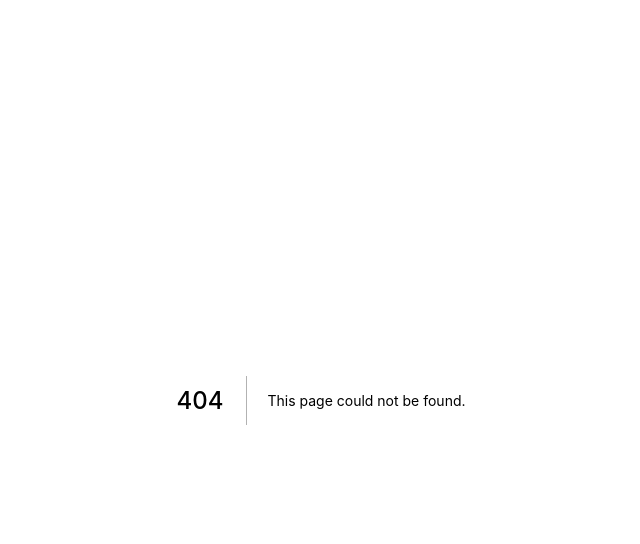
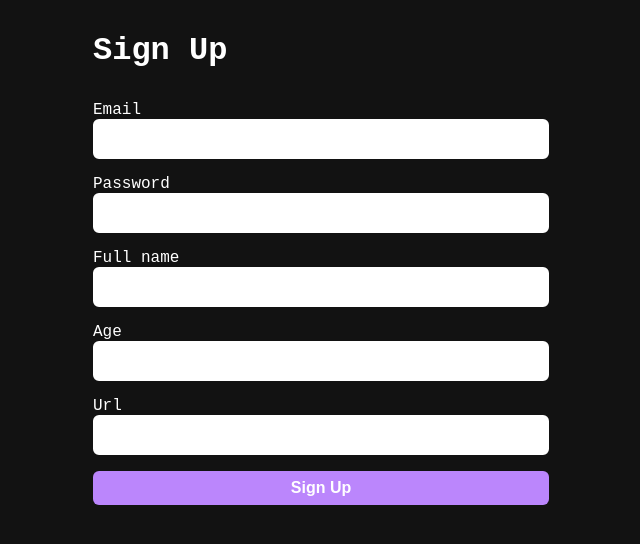
Before and after one commit to glaucioripol/graphql-login-next-js, a Next.js app: page /signup in a window 1280 px wide. Before the commit this address had no page. Shown: the top 544 px of the page, without its empty margins (319-959 px from the left). Built offline with nearby package versions, Linux system fonts and the light colour scheme.

Commit message:
feat: done register with redirect to profile screen

```diff
--- a/pages/_middleware.ts
+++ b/pages/_middleware.ts
@@ -4,7 +4,7 @@ export function middleware(req: NextRequest) {
   const url = req.nextUrl.clone();
   const isAuthenticated = req.cookies["auth-token"];
 
-  const unauthenticatedRoutes = ["/"];
+  const unauthenticatedRoutes = ["/", "/signup"];
 
   if (isAuthenticated && unauthenticatedRoutes.includes(url.pathname)) {
     console.log("isAuthenticated", isAuthenticated);
--- a/pages/api/graphql.ts
+++ b/pages/api/graphql.ts
@@ -12,7 +12,8 @@ const apolloServer = new ApolloServer({
   resolvers,
   plugins: [ApolloServerPluginLandingPageGraphQLPlayground],
   context: ({ req }: contextParameters) => {
-    const auth = req.headers.authorization || "";
+    const auth = req.cookies["auth-token"];
+
     return { auth };
   },
 });
--- /dev/null
+++ b/pages/signup.tsx
@@ -0,0 +1,150 @@
+import { useMutation } from "@apollo/client";
+import { FormEvent, useCallback, useState, useEffect } from "react";
+import { useRouter } from "next/router";
+import Cookies from "js-cookie";
+
+import { mutations } from "client/graphql";
+import { SignUpData } from "shared/types";
+
+export default function SignUp() {
+  const router = useRouter();
+
+  const [executeMutation, { data, loading, error }] = useMutation<SignUpData>(
+    mutations.CREATE_USER
+  );
+
+  const [signUpData, setSignUpData] = useState({
+    email: "",
+    password: "",
+    full_name: "",
+    age: "",
+    image_url: "",
+  });
+
+  const handleChange = useCallback(
+    (event: FormEvent<HTMLInputElement>) => {
+      const { name, value } = event.currentTarget;
+
+      const isAge = name === "age";
+
+      const regexToGetJustLetter = /[aA-zZ]/gi;
+      const formattedValue = isAge
+        ? value.replace(regexToGetJustLetter, "")
+        : value;
+
+      setSignUpData((previousData) => ({
+        ...previousData,
+        [name]: formattedValue,
+      }));
+    },
+    [setSignUpData]
+  );
+
+  const handleSubmit = useCallback(
+    (e: FormEvent<HTMLFormElement>) => {
+      e.preventDefault();
+
+      const variables = { input: signUpData };
+      executeMutation({ variables });
+    },
+    [signUpData, executeMutation]
+  );
+
+  const redirectToLoggedAreaAfterLogin = useCallback(() => {
+    const userIsLogged = data && data.createUser?.authToken;
+
+    if (userIsLogged) {
+      Cookies.set("auth-token", userIsLogged, {
+        expires: 1,
+        sameSite: "strict",
+      });
+
+      router.push("/authenticated/profile");
+    }
+  }, [data, router]);
+
+  useEffect(redirectToLoggedAreaAfterLogin, [redirectToLoggedAreaAfterLogin]);
+
+  if (error) {
+    const [currentError] = error.graphQLErrors;
+
+    return <div>Error: {currentError.message || "failed signUp"}</div>;
+  }
+
+  return (
+    <main className="container">
+      <h1>Sign Up</h1>
+
+      <form className="form" onSubmit={handleSubmit}>
+        <label htmlFor="email">Email</label>
+
+        <input
+          className="input"
+          type="email"
+          name="email"
+          id="email"
+          minLength={6}
+          maxLength={255}
+          onChange={handleChange}
+          value={signUpData.email}
+          disabled={loading}
+        />
+
+        <label htmlFor="password">Password</label>
+        <input
+          className="input"
+          type="password"
+          name="password"
+          id="password"
+          minLength={8}
+          maxLength={128}
+          onChange={handleChange}
+          value={signUpData.password}
+          disabled={loading}
+        />
+
+        <label htmlFor="full_name">Full name</label>
+        <input
+          className="input"
+          type="text"
+          name="full_name"
+          id="full_name"
+          minLength={2}
+          maxLength={255}
+          onChange={handleChange}
+          value={signUpData.full_name}
+          disabled={loading}
+        />
+
+        <label htmlFor="age">Age</label>
+        <input
+          className="input"
+          type="text"
+          name="age"
+          id="age"
+          maxLength={3}
+          onChange={handleChange}
+          value={signUpData.age}
+          disabled={loading}
+        />
+
+        <label htmlFor="url">Url</label>
+        <input
+          className="input"
+          type="url"
+          name="image_url"
+          id="url"
+          minLength={12}
+          maxLength={500}
+          onChange={handleChange}
+          value={signUpData.image_url}
+          disabled={loading}
+        />
+
+        <button className="button" type="submit" disabled={loading}>
+          {loading ? "Loading..." : "Sign Up"}
+        </button>
+      </form>
+    </main>
+  );
+}
--- a/src/client/graphql/mutations.ts
+++ b/src/client/graphql/mutations.ts
@@ -1,53 +1,35 @@
 import { gql } from "@apollo/client";
 
-// const LOGGED_USER_FRAGMENT = gql`
-//   interface LoggedUser {
-//     id: ID!
-//   }
+const LOGGED_USER_FRAGMENT = gql`
+  fragment loggedUser on UserLogin {
+    authToken
+    id
+    email
+    profile {
+      id
+      age
+      full_name
+      image_url
+    }
+  }
+`;
 
-//   fragment LoggedUser on User {
-//     authToken
-//     id
-//     email
-//     profile {
-//       id
-//       age
-//       full_name
-//       image_url
-//     }
-//   }
-// `;
+export const CREATE_USER = gql`
+  mutation signUp($input: UserCreate!) {
+    createUser(input: $input) {
+      ...loggedUser
+    }
+  }
 
-// const CREATE_USER = gql`
-//   mutation createUser($input: CreateUserInput!) {
-//     createUser(input: $input) {
-//       email
-//       password
-//       full_name
-//       age
-//       image_url
-//     }
-//   }
-// `;
+  ${LOGGED_USER_FRAGMENT}
+`;
 
 export const LOGIN_MUTATION = gql`
   mutation singIn($email: String!, $password: String!) {
     login(email: $email, password: $password) {
-      authToken
-      id
-      email
-      profile {
-        id
-        age
-        full_name
-        image_url
-      }
+      ...loggedUser
     }
   }
+
+  ${LOGGED_USER_FRAGMENT}
 `;
-
-// export const PERSIST_USER_MUTATION = gql`
-//   mutation persistUser($input: PersistUserInput!) {
-//     persistUser(input: $input) {}
-//   }
-// `;
--- a/src/server/graphql/typeDefs/UserTypeDef.ts
+++ b/src/server/graphql/typeDefs/UserTypeDef.ts
@@ -36,7 +36,7 @@ export const UserTypeDef = gql`
   }
 
   type Mutation {
-    createUser(input: UserCreate): User
+    createUser(input: UserCreate): UserLogin
     login(email: String!, password: String!): UserLogin
   }
 `;
--- a/src/server/repositories/UserRepository.ts
+++ b/src/server/repositories/UserRepository.ts
@@ -31,6 +31,7 @@ export const createUser = async ({
   return {
     ...user,
     profile,
+    authToken: createToken(user),
   };
 };
 
--- a/src/shared/types/User.types.ts
+++ b/src/shared/types/User.types.ts
@@ -18,3 +18,7 @@ export interface UserLogged extends UserLogin {
   authToken: string;
   profile: UserProfile;
 }
+
+// Queries Return Types
+export type LoginData = { login: UserLogged };
+export type SignUpData = { createUser: UserLogged };
```
Also changed, not shown: pages/index.tsx (+5 -4 lines), 1 other file (tests, documents, lock files or other folders).
